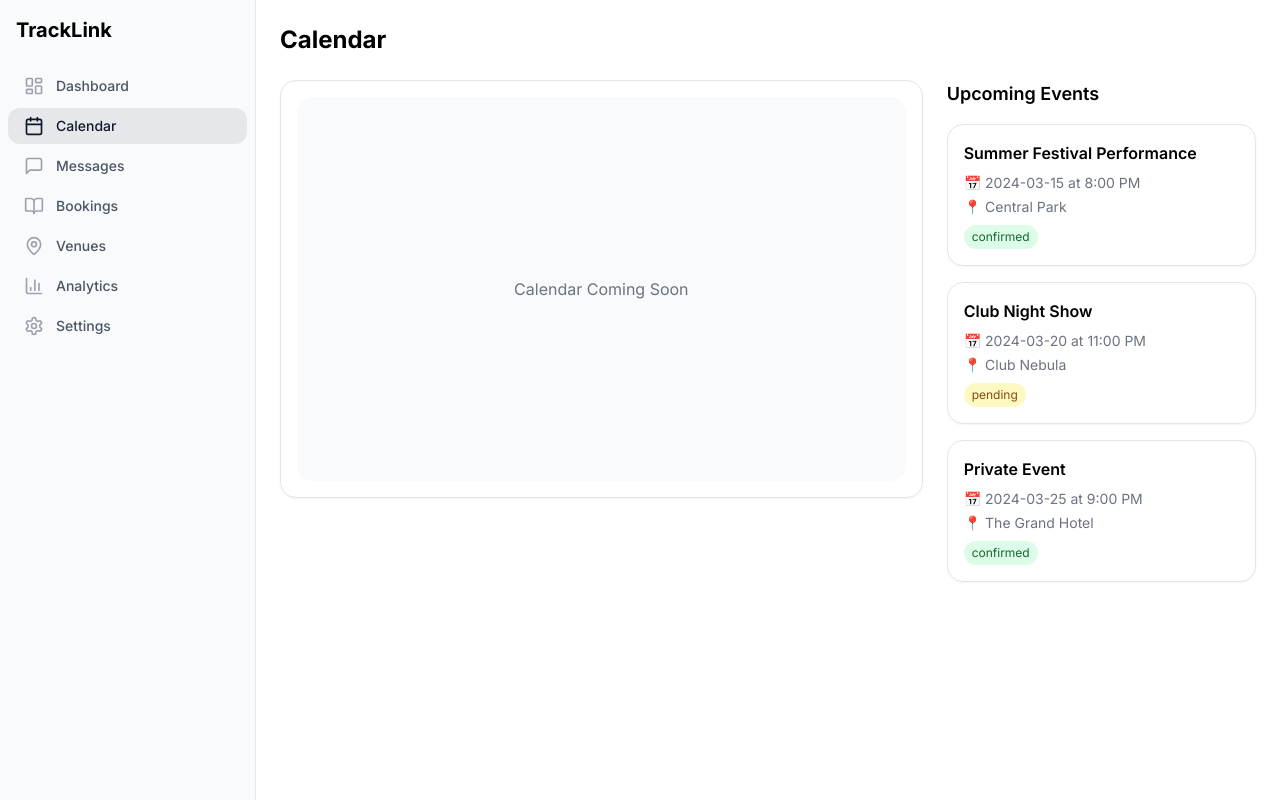
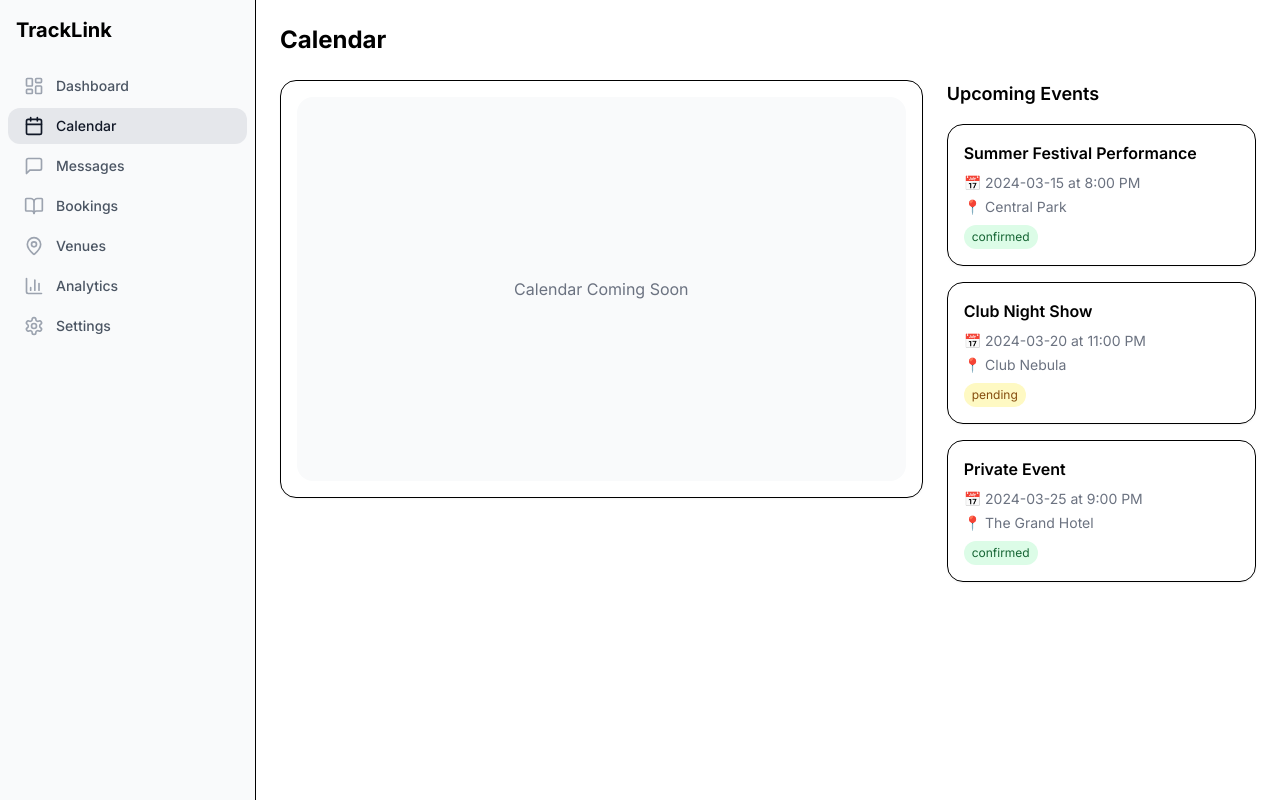
Before and after one commit to ababost/tracklink_mvp, a Next.js app in the folder frontend/: page /artists/calendar in a window 1280 px wide. Built offline with nearby package versions, Linux system fonts and the light colour scheme.

Commit message:
Update global CSS with brand colors and default styles

```diff
--- a/frontend/src/app/globals.css
+++ b/frontend/src/app/globals.css
@@ -4,73 +4,89 @@
 
 @layer base {
   :root {
-    --background: 0 0% 100%;
-    --foreground: 222.2 84% 4.9%;
+    --background: 0 0% 95%;
+    --foreground: 0 0% 11%;
 
     --card: 0 0% 100%;
-    --card-foreground: 222.2 84% 4.9%;
+    --card-foreground: 0 0% 11%;
 
     --popover: 0 0% 100%;
-    --popover-foreground: 222.2 84% 4.9%;
+    --popover-foreground: 0 0% 11%;
 
-    --primary: 221.2 83.2% 53.3%;
-    --primary-foreground: 210 40% 98%;
+    --primary: 267 45% 53%; /* #784CC2 */
+    --primary-light: 267 70% 79%; /* #C7A6ED */
 
-    --secondary: 210 40% 96.1%;
-    --secondary-foreground: 222.2 47.4% 11.2%;
+    --secondary: 0 0% 95%; /* #F2F2F2 */
+    --secondary-foreground: 267 45% 53%;
 
-    --muted: 210 40% 96.1%;
-    --muted-foreground: 215.4 16.3% 46.9%;
+    --muted: 0 0% 95%;
+    --muted-foreground: 267 45% 53%;
 
-    --accent: 210 40% 96.1%;
-    --accent-foreground: 222.2 47.4% 11.2%;
+    --accent: 267 70% 79%;
+    --accent-foreground: 267 45% 53%;
 
     --destructive: 0 84.2% 60.2%;
-    --destructive-foreground: 210 40% 98%;
+    --destructive-foreground: 0 0% 95%;
 
-    --border: 214.3 31.8% 91.4%;
-    --input: 214.3 31.8% 91.4%;
-    --ring: 221.2 83.2% 53.3%;
+    --border: 267 45% 53%;
+    --input: 267 45% 53%;
+    --ring: 267 45% 53%;
 
-    --radius: 0.5rem;
+    --radius: 1rem;
   }
 
   .dark {
-    --background: 222.2 84% 4.9%;
-    --foreground: 210 40% 98%;
+    --background: 0 0% 11%; /* #1C1C1C */
+    --foreground: 0 0% 95%;
 
-    --card: 222.2 84% 4.9%;
-    --card-foreground: 210 40% 98%;
+    --card: 0 0% 11%;
+    --card-foreground: 0 0% 95%;
 
-    --popover: 222.2 84% 4.9%;
-    --popover-foreground: 210 40% 98%;
+    --popover: 0 0% 11%;
+    --popover-foreground: 0 0% 95%;
 
-    --primary: 217.2 91.2% 59.8%;
-    --primary-foreground: 222.2 47.4% 11.2%;
+    --primary: 267 70% 79%; /* #C7A6ED */
+    --primary-foreground: 267 45% 53%;
 
-    --secondary: 217.2 32.6% 17.5%;
-    --secondary-foreground: 210 40% 98%;
+    --secondary: 0 0% 11%;
+    --secondary-foreground: 0 0% 95%;
 
-    --muted: 217.2 32.6% 17.5%;
-    --muted-foreground: 215 20.2% 65.1%;
+    --muted: 0 0% 11%;
+    --muted-foreground: 0 0% 95%;
 
-    --accent: 217.2 32.6% 17.5%;
-    --accent-foreground: 210 40% 98%;
+    --accent: 267 45% 53%;
+    --accent-foreground: 0 0% 95%;
 
     --destructive: 0 62.8% 30.6%;
-    --destructive-foreground: 210 40% 98%;
+    --destructive-foreground: 0 0% 95%;
 
-    --border: 217.2 32.6% 17.5%;
-    --input: 217.2 32.6% 17.5%;
-    --ring: 224.3 76.3% 48%;
+    --border: 267 70% 79%;
+    --input: 267 70% 79%;
+    --ring: 267 70% 79%;
   }
 }
 
 @layer base {
   * {
-    @apply border-neutral-200 dark:border-neutral-800;
+    @apply border-border;
   }
+
   body {
-    @apply bg-background text-foreground;
+    @apply bg-background text-foreground font-sans;
+  }
+
+  /* Button styles */
+  button, .btn {
+    @apply rounded-lg transition-all duration-200;
+  }
+
+  /* Input styles */
+  input, textarea, select {
+    @apply rounded-lg border-2 transition-all duration-200;
+  }
+
+  /* Card styles */
+  .card {
+    @apply rounded-lg border shadow-sm;
   }
 }
```
